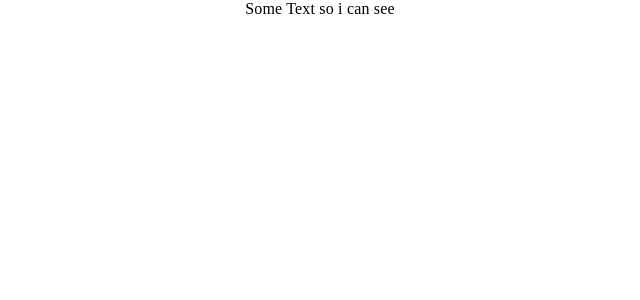
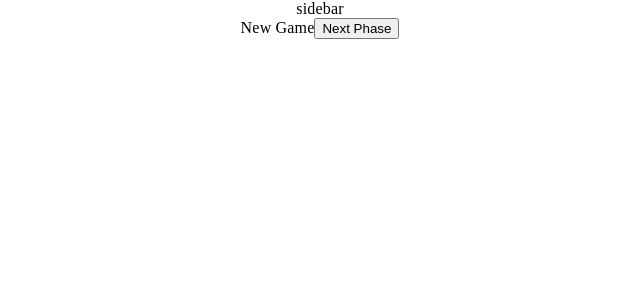
Before and after one commit to Omnicpie/jet-lag-map-maker-web, a React (Vite) app: page / in a window 1280 px wide. Shown: the top 300 px of the page, without its empty margins (320-960 px from the left). Built offline with nearby package versions, Linux system fonts and the light colour scheme.

Commit message:
Add Skeleton pages

```diff
--- a/src/App/App.tsx
+++ b/src/App/App.tsx
@@ -1,12 +1,31 @@
+import { useMemo, useState } from "react";
 import Layout from "../components/Layout/Layout";
 import "./App.css";
+import New from "../pages/New/New";
+import type { Tab } from "../types/Tab";
+import Complete from "../pages/Complete/Complete";
+import Generating from "../pages/Generating/Generating";
+import Confirm from "../pages/Confirm/Confirm";
 
 const App = () => {
-  return (
-    <Layout>
-      <section id="center">Some Text so i can see </section>
-    </Layout>
-  );
+  const [currentTab, setCurrentTab] = useState<Tab>("new");
+
+  const tabContant = useMemo(() => {
+    switch (currentTab) {
+      case "new":
+        return <New setCurrentTab={setCurrentTab} />;
+      case "generating":
+        return <Generating setCurrentTab={setCurrentTab} />;
+      case "confirm":
+        return <Confirm setCurrentTab={setCurrentTab} />;
+      case "complete":
+        return <Complete setCurrentTab={setCurrentTab} />;
+      default:
+        return <New setCurrentTab={setCurrentTab} />;
+    }
+  }, [currentTab]);
+
+  return <Layout currentTab={currentTab}>{tabContant}</Layout>;
 };
 
 export default App;
--- a/src/components/Layout/Layout.tsx
+++ b/src/components/Layout/Layout.tsx
@@ -1,4 +1,5 @@
 import type { JSXElementConstructor, ReactElement, ReactNode } from "react";
+import type { Tab } from "../../types/Tab";
 
 type LayoutProps = {
   children:
@@ -6,10 +7,16 @@ type LayoutProps = {
     | ReactElement<unknown, string | JSXElementConstructor<unknown>>
     | ReactNode[]
     | ReactElement<unknown, string | JSXElementConstructor<unknown>>[];
+  currentTab: Tab;
 };
 
-const Layout = ({ children }: LayoutProps) => {
-  return <div className="layout-container">{children}</div>;
+const Layout = ({ children, currentTab }: LayoutProps) => {
+  return (
+    <div className="layout-container">
+      {currentTab === "new" ? <div className="sidebar">sidebar</div> : null}
+      {children}
+    </div>
+  );
 };
 
 export default Layout;
--- /dev/null
+++ b/src/pages/Complete/Complete.tsx
@@ -0,0 +1,20 @@
+import type { Tab } from "../../types/Tab";
+
+type CompleteProps = {
+  setCurrentTab: React.Dispatch<React.SetStateAction<Tab>>;
+};
+
+const Complete = ({ setCurrentTab }: CompleteProps) => {
+  const progressPhase = () => {
+    setCurrentTab("new");
+  };
+
+  return (
+    <div>
+      Complete
+      <button onClick={progressPhase}>Next Phase</button>
+    </div>
+  );
+};
+
+export default Complete;
--- /dev/null
+++ b/src/pages/Confirm/Confirm.tsx
@@ -0,0 +1,20 @@
+import type { Tab } from "../../types/Tab";
+
+type ConfirmProps = {
+  setCurrentTab: React.Dispatch<React.SetStateAction<Tab>>;
+};
+
+const Confirm = ({ setCurrentTab }: ConfirmProps) => {
+  const progressPhase = () => {
+    setCurrentTab("complete");
+  };
+
+  return (
+    <div>
+      Confirm
+      <button onClick={progressPhase}>Next Phase</button>
+    </div>
+  );
+};
+
+export default Confirm;
--- /dev/null
+++ b/src/pages/Generating/Generating.tsx
@@ -0,0 +1,20 @@
+import type { Tab } from "../../types/Tab";
+
+type GeneratingProps = {
+  setCurrentTab: React.Dispatch<React.SetStateAction<Tab>>;
+};
+
+const Generating = ({ setCurrentTab }: GeneratingProps) => {
+  const progressPhase = () => {
+    setCurrentTab("confirm");
+  };
+
+  return (
+    <div>
+      Generating
+      <button onClick={progressPhase}>Next Phase</button>
+    </div>
+  );
+};
+
+export default Generating;
--- /dev/null
+++ b/src/pages/New/New.tsx
@@ -0,0 +1,20 @@
+import type { Tab } from "../../types/Tab";
+
+type NewProps = {
+  setCurrentTab: React.Dispatch<React.SetStateAction<Tab>>;
+};
+
+const New = ({ setCurrentTab }: NewProps) => {
+  const progressPhase = () => {
+    setCurrentTab("generating");
+  };
+
+  return (
+    <div>
+      New Game
+      <button onClick={progressPhase}>Next Phase</button>
+    </div>
+  );
+};
+
+export default New;
--- /dev/null
+++ b/src/types/Tab.ts
@@ -0,0 +1 @@
+export type Tab = "new" | "generating" | "confirm" | "complete";
```
